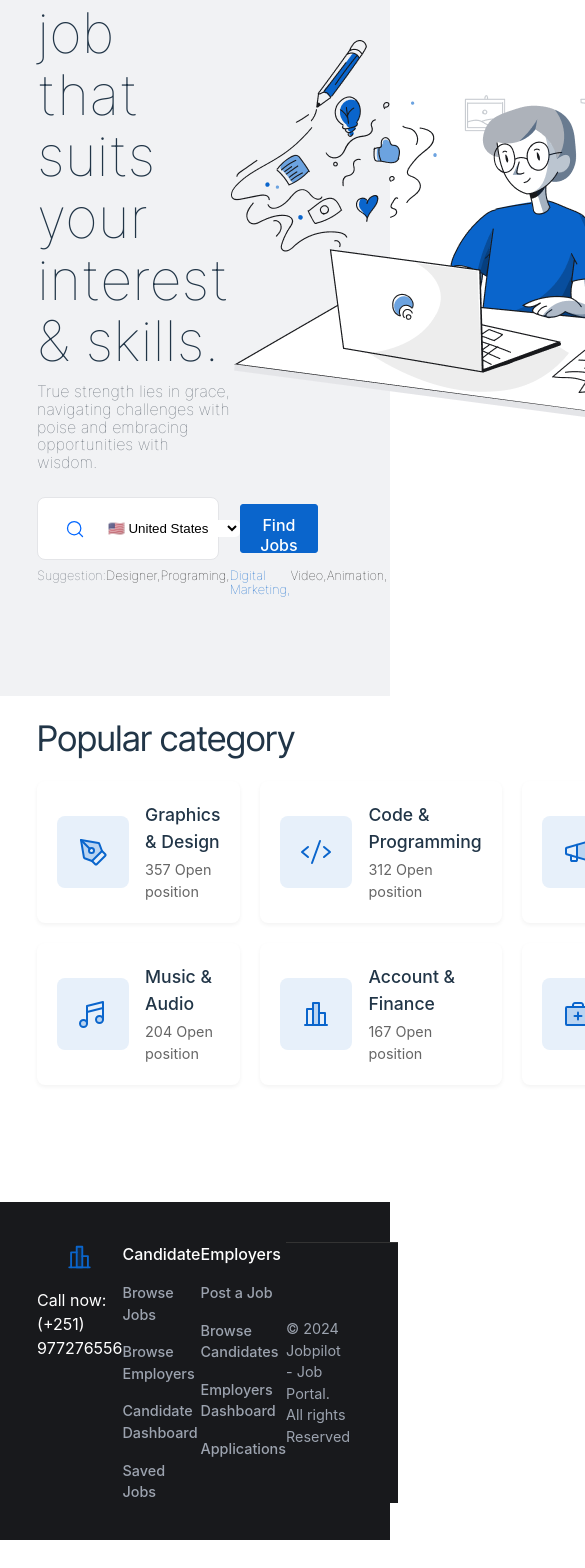
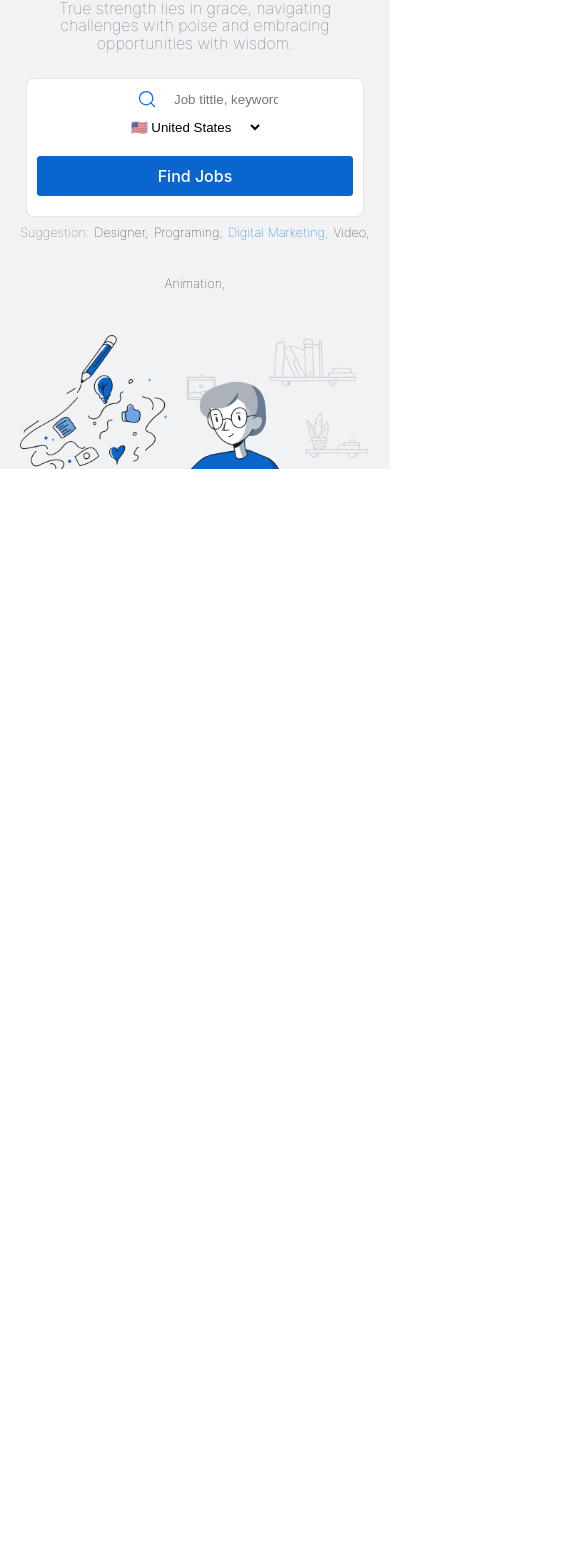
Before and after one commit to johnnybeatzxxd/React-Job-Listing-Frontend-Website, a React (Vite) app: page / in a window 390 px wide. Shown: the part 375-1943 px from the top of the page, 585 px wide, since content can reach past the window. After the commit the page ends 844 px from the top, so only its background shows below. Built offline with nearby package versions, Linux system fonts and the light colour scheme.

Commit message:
made the home page responsive for all screens

```diff
--- a/src/pages/home.jsx
+++ b/src/pages/home.jsx
@@ -13,6 +13,8 @@ import Music from '../assets/music-notes-duotone 1.svg'
 import Health from '../assets/first-aid-kit-duotone 1.svg'
 import Finance from '../assets/chart-bar-horizontal-duotone 1.svg'
 import Database from '../assets/database-svgrepo-com.svg'
+import LogoImage from '../assets/Logo.svg'
+
 
 export function HomePage(){
     const categoriesData = [
@@ -78,41 +80,14 @@ export function HomePage(){
                 </Body>
 
             </HomeBody>
-            <Footer>
-                <Foot>
-                    <FooterContent>
-                        <FooterSection>
-                            <img src={Finance} alt="Jobpilot" style={{ height: '30px' }} />
-                            <div>Call now: (+251) 977276556 </div>
 
-                        </FooterSection>
-                        {footerLinks.map((section, index) => (
-                            <FooterSection key={index}>
-                                <FooterTitle>{section.title}</FooterTitle>
-                                {section.links.map((link, linkIndex) => (
-                                    <FooterLink key={linkIndex} href={link.href}>{link.name}</FooterLink>
-                                ))}
-                            </FooterSection>
-                        ))}
-                         <FooterBottom>
-                        <Copyright>© 2024 Jobpilot - Job Portal. All rights Reserved</Copyright>
-                        <SocialLinks>
-                            <FooterLink href="#"><i className="fab fa-facebook-f"></i></FooterLink>
-                            <FooterLink href="#"><i className="fab fa-youtube"></i></FooterLink>
-                            <FooterLink href="#"><i className="fab fa-instagram"></i></FooterLink>
-                            <FooterLink href="#"><i className="fab fa-twitter"></i></FooterLink>
-                        </SocialLinks>
-                    </FooterBottom>
-                    </FooterContent>
-
-                </Foot>
-            </Footer>
         </Home>
     )
 }
 const Home = styled.div`
     height: 100vh;
     width: 100vw;
+    overflow-x: hidden;
 `
 const HomeHeader = styled.div`
     display: flex;
@@ -120,6 +95,11 @@ const HomeHeader = styled.div`
     height: 100%;
     width: 100%;
     background-color:#F1F2F4;
+
+    @media (max-width: 768px) {
+        height: auto;
+        padding: 20px 0;
+    }
 `
 const Header = styled.div`
     display: flex;
@@ -127,6 +107,15 @@ const Header = styled.div`
     width: 90.5%;
     height: 100%;
 
+    @media (max-width: 1024px) {
+        width: 95%;
+    }
+
+    @media (max-width: 768px) {
+        flex-direction: column;
+        width: 90%;
+        margin: 0 auto;
+    }
 `
 const Content = styled.div`
     display: flex;
@@ -134,6 +123,13 @@ const Content = styled.div`
     width: 55%;
     height: 90%;
     border:0px solid blue;
+
+    @media (max-width: 768px) {
+        width: 100%;
+        height: auto;
+        text-align: center;
+        align-items: center;
+    }
 `
 const Text = styled.h1`
     display: flex;
@@ -145,6 +141,16 @@ const Text = styled.h1`
     font-weight: 300;
     font-style: normal;
 
+    @media (max-width: 1024px) {
+        font-size: 2.8rem;
+    }
+
+    @media (max-width: 768px) {
+        font-size: 2.2rem;
+        padding-top: 40px;
+        text-align: center;
+        justify-content: center;
+    }
 `
 const SubText = styled.h1`
     display: flex;
@@ -162,13 +168,19 @@ const SearchBox = styled.div`
     flex-direction: row;
     align-items : center;
     width: 90%;
-    height: 70px;
+    height: 65px;
     background-color: white;
     border-radius: 8px;
     border: 1px solid #E4E5E8;
     margin: 0px;
     padding-right: 5px;
 
+    @media (max-width: 768px) {
+        flex-direction: column;
+        height: auto;
+        padding: 10px;
+        gap: 10px;
+    }
 `
 const FindButton = styled.button`
     background-color:#0A65CC;
@@ -178,6 +190,13 @@ const FindButton = styled.button`
     margin-left: auto;
     height: 80%;
     justify-self:end;
+    padding: 0 20px;
+
+    @media (max-width: 768px) {
+        width: 100%;
+        margin: 10px 0;
+        height: 40px;
+    }
 
 `
 const Image = styled.div`
@@ -187,14 +206,27 @@ const Image = styled.div`
     justify-content: center;
     align-items: center;
     border: 0px solid yellow;
+
+    @media (max-width: 768px) {
+        height: 300px;
+        margin-top: 20px;
+    }
 `
-const Png = styled.img``
+const Png = styled.img`
+    max-width: 100%;
+    height: auto;
+`
 
 
 const SubTexts = styled.div`
     display: flex;
     flex-direction: row;
 
+    @media (max-width: 768px) {
+        flex-wrap: wrap;
+        justify-content: center;
+        gap: 5px;
+    }
 `
 
 const HomeBody = styled.div`
@@ -202,6 +234,11 @@ const HomeBody = styled.div`
     flex-direction: row-reverse;
     width: 100%;
     height: 60%;
+
+    @media (max-width: 768px) {
+        height: auto;
+        padding: 20px 0;
+    }
 `
 const Body = styled.div`
     display: flex;
@@ -209,6 +246,15 @@ const Body = styled.div`
     justify-self: end;
     width: 90.5%;
     height: 100%;
+
+    @media (max-width: 1024px) {
+        width: 95%;
+    }
+
+    @media (max-width: 768px) {
+        width: 90%;
+        margin: 0 auto;
+    }
 `
 const Title = styled.h1`
     font-family: "Inter Tight", sans-serif;
@@ -216,6 +262,11 @@ const Title = styled.h1`
     font-size: 2.2rem;
     font-weight: 500 ;
     font-style: normal;
+
+    @media (max-width: 768px) {
+        font-size: 1.8rem;
+        text-align: center;
+    }
 `
 const Categories = styled.div`
     display: grid;
@@ -224,6 +275,18 @@ const Categories = styled.div`
     gap: 20px;
     height: 60%;
     width: 100%;
+
+    @media (max-width: 1200px) {
+        grid-template-columns: repeat(3, 1fr);
+    }
+
+    @media (max-width: 900px) {
+        grid-template-columns: repeat(2, 1fr);
+    }
+
+    @media (max-width: 600px) {
+        grid-template-columns: 1fr;
+    }
 `
 
 const CategoryCard = styled.div`
@@ -240,6 +303,10 @@ const CategoryCard = styled.div`
 
     &:hover {
         box-shadow: 0 4px 8px rgba(0, 0, 0, 0.1);
+    }
+
+    @media (max-width: 600px) {
+        padding: 15px;
     }
 `
 
@@ -264,7 +331,7 @@ const TextContent = styled.div`
 
 const CategoryTitle = styled.h3`
     margin: 0;
-    font-size: 1.1rem;
+    font-size: 1rem;
     font-weight: 500;
 `
 
@@ -272,90 +339,3 @@ const CategoryPositions = styled.span`
     color: #666;
     font-size: 0.9rem;
 `
-const Footer = styled.div`
-    display: flex;
-    flex-direction: row-reverse;
-    flex: 1;
-    width: 100%;
-    height:40%;
-    background-color: #18191C;
-`
-const Foot = styled.div`
-    display: flex;
-    flex-direction: column;
-    justify-self: end;
-    width: 90.5%;
-    height: 100%;
-    color: white;
-    padding: 40px 0;
-`
-
-const FooterContent = styled.div`
-    display: flex;
-    justify-content: space-around;
-    margin-bottom: 40px;
-`
-
-const FooterSection = styled.div`
-    display: flex;
-    flex-direction: column;
-    gap: 16px;
-`
-
-const FooterTitle = styled.h3`
-    font-size: 1rem;
-    font-weight: 500;
-    margin: 0;
-`
-
-const FooterLink = styled.a`
-    color: #9CA3AF;
-    text-decoration: none;
-    font-size: 0.9rem;
-    &:hover {
-        color: white;
-    }
-`
-
-const FooterBottom = styled.div`
-    display: flex;
-    justify-content: space-between;
-    align-items: center;
-    padding-top: 20px;
-    background-color: #18191C;
-    border-top: 1px solid #333;
-`
-
-const Copyright = styled.p`
-    color: #9CA3AF;
-    font-size: 0.9rem;
-    margin: 0;
-`
-
-const SocialLinks = styled.div`
-    display: flex;
-    gap: 16px;
-`
-
-const footerLinks = [
-
-    {
-        title: "Candidate",
-        links: [
-            { name: "Browse Jobs", href: "#" },
-            { name: "Browse Employers", href: "#" },
-            { name: "Candidate Dashboard", href: "#" },
-            { name: "Saved Jobs", href: "#" },
-        ],
-    },
-    {
-        title: "Employers",
-        links: [
-            { name: "Post a Job", href: "#" },
-            { name: "Browse Candidates", href: "#" },
-            { name: "Employers Dashboard", href: "#" },
-            { name: "Applications", href: "#" },
-        ],
-    },
-
-];
```
